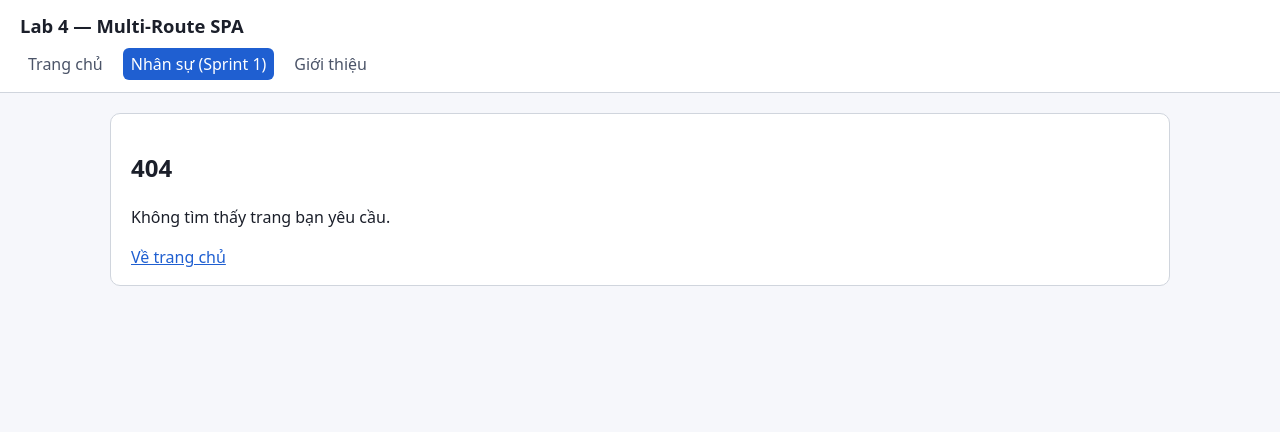
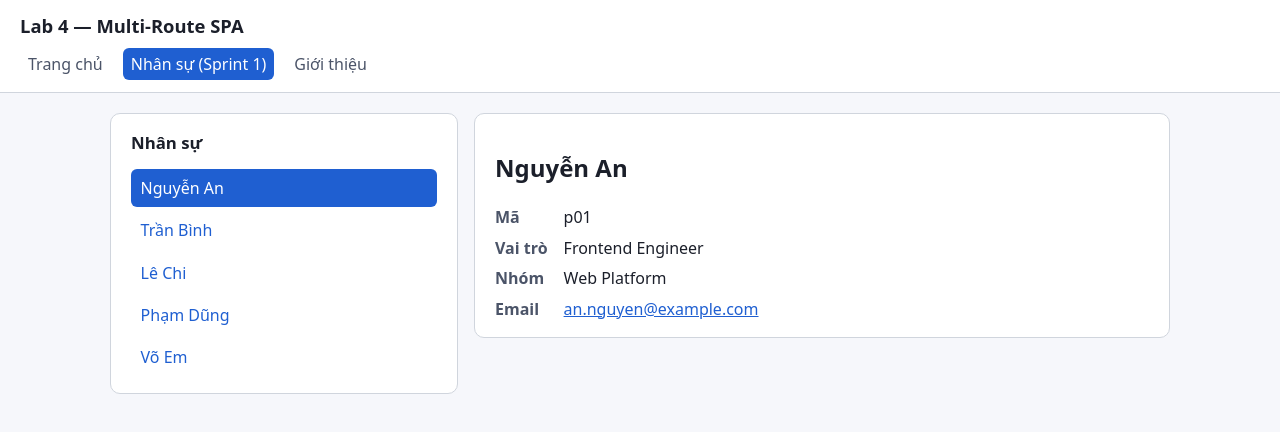
Before and after one commit to khoan2202/MSIS207.R11.CTTT_LAB, a React (Vite) app in the folder 24520851_PhungKhacKhoan_Lab4_Exercise/: page /people/p01 in a window 1280 px wide. Before the commit this address had no page. Shown: the top 432 px of the page. Built offline with nearby package versions, Linux system fonts and the light colour scheme.

Commit message:
feat(sprint1): detail route handling với useParams, 404 và dl semantic

```diff
--- a/24520851_PhungKhacKhoan_Lab4_Exercise/src/App.jsx
+++ b/24520851_PhungKhacKhoan_Lab4_Exercise/src/App.jsx
@@ -12,6 +12,7 @@ import { PEOPLE } from "./data/people.js";
 // import() động khiến Vite tách About.jsx ra một chunk JS riêng,
 // chỉ tải khi người dùng thật sự vào /about.
 const About = lazy(() => import("./pages/About.jsx"));
+const PersonDetail = lazy(() => import("./people/PersonDetail.jsx"));
 
 // Ex 1.2 — Cú pháp khai báo React Router v7:
 // - <Routes> thay cho <Switch> (thuật toán khớp theo độ cụ thể, không cần "exact").
@@ -31,9 +32,19 @@ export default function App() {
             </Suspense>
           }
         />
-        {/* Ex 1.2.2 — Route lồng 2 cấp: /people (layout) -> index */}
+        {/* Ex 1.2.2 — Route lồng 2 cấp: /people (layout) -> index | :id */}
         <Route path="people" element={<PeopleLayout people={PEOPLE} />}>
           <Route index element={<PeopleIndex />} />
+          {/* :id là tham số động, đọc bằng useParams() trong PersonDetail */}
+          <Route
+            path=":id"
+            element={
+              // Skeleton cao 190px ≈ chiều cao thẻ hồ sơ thật => không nhảy layout
+              <Suspense fallback={<Skeleton lines={4} minHeight={190} />}>
+                <PersonDetail people={PEOPLE} />
+              </Suspense>
+            }
+          />
         </Route>
         <Route path="*" element={<NotFound />} />
       </Route>
--- /dev/null
+++ b/24520851_PhungKhacKhoan_Lab4_Exercise/src/people/PersonDetail.jsx
@@ -0,0 +1,28 @@
+import { useParams } from "react-router";
+import NotFound from "../pages/NotFound.jsx";
+
+// Sprint 1 contract — PersonDetail.
+// 1) useParams() đọc :id từ URL /people/:id (luôn là string hoặc undefined).
+// 2) people.find() tìm bản ghi; không thấy => trả về 404 thay vì crash
+//    (truy cập person.name khi person là undefined sẽ ném TypeError).
+// 3) <dl>/<dt>/<dd> là cấu trúc semantic cho cặp "thuộc tính — giá trị".
+export default function PersonDetail({ people }) {
+  const { id } = useParams();
+  const person = people.find((p) => p.id === id);
+
+  if (!person) {
+    return <NotFound message={`404: Không tìm thấy nhân sự có mã "${id}".`} />;
+  }
+
+  return (
+    <article className="card" aria-labelledby="person-title">
+      <h2 id="person-title">{person.name}</h2>
+      <dl className="person-details">
+        <dt>Mã</dt><dd>{person.id}</dd>
+        <dt>Vai trò</dt><dd>{person.role}</dd>
+        <dt>Nhóm</dt><dd>{person.team}</dd>
+        <dt>Email</dt><dd><a href={`mailto:${person.email}`}>{person.email}</a></dd>
+      </dl>
+    </article>
+  );
+}
```
Also changed, not shown: 2 other files (tests, documents, lock files or other folders).
